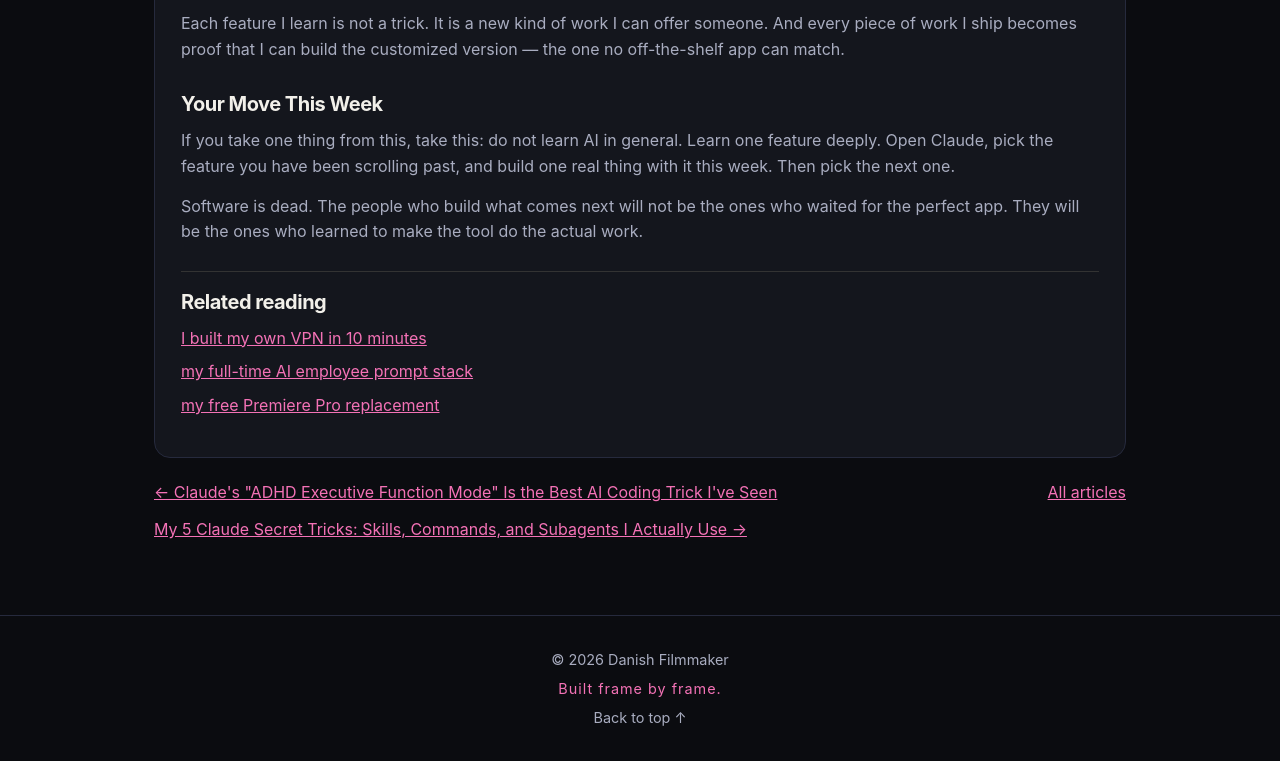
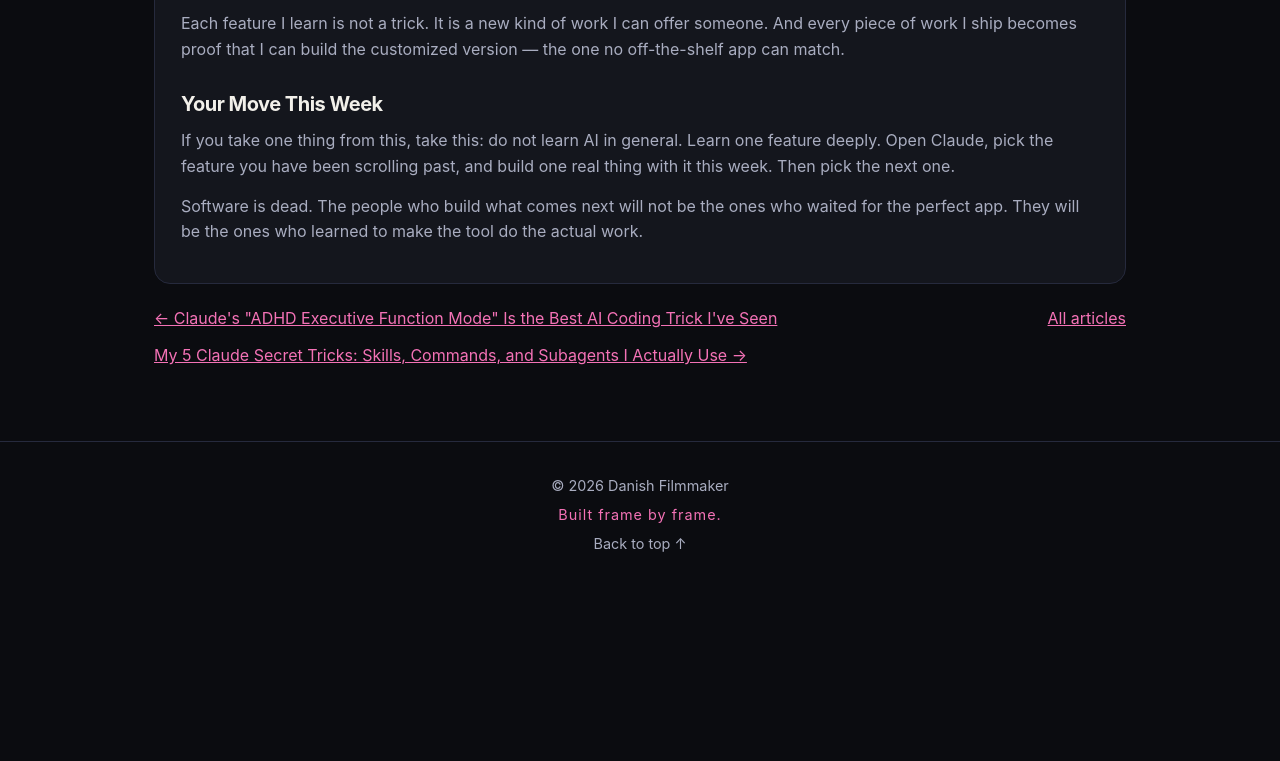
Before and after one commit to Dani-Google/Dani-Google.github.io, a plain HTML site: page blog/software-is-dead/index.html in a window 1280 px wide. Shown: the part 1677-2438 px from the top of the page. After the commit the page ends 2264 px from the top, so only its background shows below. Drawn offline with Linux system fonts and the light colour scheme.

Commit message:
Remove Related reading links from blog articles

```diff
--- a/blog/software-is-dead/index.html
+++ b/blog/software-is-dead/index.html
@@ -77,7 +77,7 @@
 <h2>Your Move This Week</h2>
 <p>If you take one thing from this, take this: do not learn AI in general. Learn one feature deeply. Open Claude, pick the feature you have been scrolling past, and build one real thing with it this week. Then pick the next one.</p>
 <p>Software is dead. The people who build what comes next will not be the ones who waited for the perfect app. They will be the ones who learned to make the tool do the actual work.</p>
-<div class="related"><h2>Related reading</h2><ul><li><a href="/blog/wireguard-vpn/">I built my own VPN in 10 minutes</a></li><li><a href="/blog/claude-ai-employee/">my full-time AI employee prompt stack</a></li><li><a href="/blog/premiere-pro-replacement/">my free Premiere Pro replacement</a></li></ul></div>
+
       </div>
     </article>
     <nav class="pager">
```
